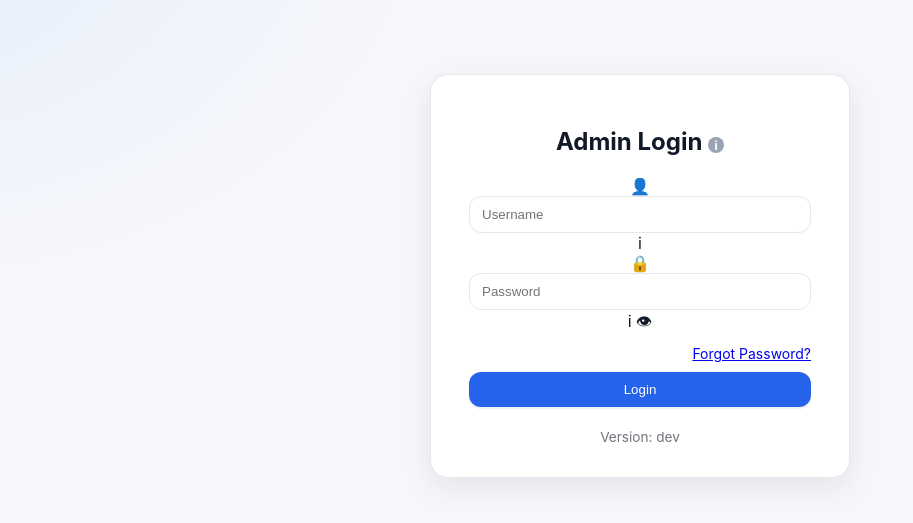
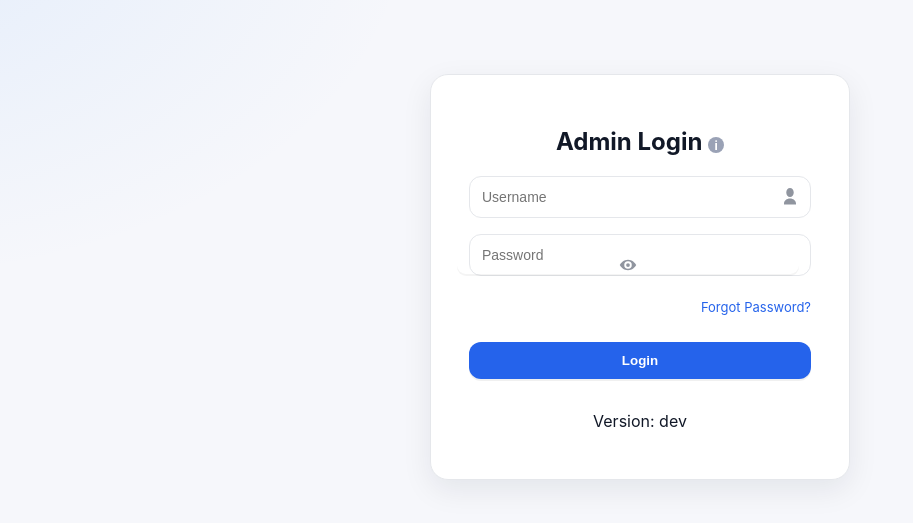
Before and after one commit to shohjahonomonboev/vanta_inventory, a Flask app: page /login in a window 1280 px wide. Shown: the top 523 px of the page, without its empty margins (0-913 px from the left). Run offline with Flask 3, Linux system fonts and the light colour scheme; some libraries are stand-ins or nearby versions.

Commit message:
Deploy: polished admin login UI + i18n + fixes v

```diff
--- a/static/style.css
+++ b/static/style.css
@@ -237,3 +237,25 @@
   .prefs-actions button:hover {
     background: #1d4ed8;
 }
+
+/* Pro input group with trailing icons */
+.login-form{display:flex;flex-direction:column;gap:16px;max-width:360px;margin:0 auto}
+.input-group{position:relative}
+.input-group input{
+  width:100%;padding:12px 44px 12px 12px;border:1px solid var(--border);
+  border-radius:12px;background:var(--card);color:var(--text);font-size:14px
+}
+.input-group input:focus{outline:2px solid rgba(96,165,250,.3);border-color:var(--primary)}
+/* generic trailing icon */
+.icon{
+  position:absolute;right:12px;top:50%;transform:translateY(-50%);opacity:.75;
+  display:inline-grid;place-items:center;color:var(--muted)
+}
+.icon:hover{opacity:1}
+/* icon that is a button (for eye toggle) */
+.icon-button{
+  background:transparent;border:none;padding:0;margin:0;cursor:pointer;line-height:0
+}
+.forgot{text-align:right;margin-top:4px}
+.forgot a{font-size:13px;color:var(--primary);text-decoration:none}
+.forgot a:hover{text-decoration:underline}
--- a/templates/login.html
+++ b/templates/login.html
@@ -16,45 +16,67 @@
       <div class="error-message">{{ error }}</div>
     {% endif %}
 
-    <form method="POST" style="margin-top:12px;">
-      <div class="input-wrapper">
-        <span class="icon-left">&#128100;</span>
-        <input type="text" name="username" placeholder="Username" required>
-        <span class="info-icon" title="Enter your administrator username.">i</span>
-      </div>
+    <form method="POST" class="login-form" novalidate>
+  <!-- Username -->
+  <div class="input-group">
+    <input type="text" name="username" id="username" placeholder="Username" required autocomplete="username" />
+    <!-- trailing icon -->
+    <span class="icon" aria-hidden="true">
+      <!-- user svg -->
+      <svg viewBox="0 0 24 24" width="18" height="18" fill="currentColor">
+        <path d="M12 12c2.761 0 5-2.686 5-6s-2.239-6-5-6-5 2.686-5 6 2.239 6 5 6zm0 2c-4.418 0-8 2.91-8 6.5V22h16v-1.5C20 16.91 16.418 14 12 14z"/>
+      </svg>
+    </span>
+  </div>
 
-      <div class="input-wrapper">
-        <span class="icon-left">&#128274;</span>
-        <input type="password" id="password" name="password" placeholder="Password" required>
-        <span class="info-icon" title="Only authorized administrators are allowed to log in.">i</span>
-        <span class="toggle-password" onclick="togglePassword()">&#128065;</span>
-      </div>
+  <!-- Password -->
+  <div class="input-group">
+    <input type="password" name="password" id="password" placeholder="Password" required autocomplete="current-password" />
+    <!-- eye toggle button at the very end -->
+    <button type="button"
+            class="icon icon-button"
+            id="pwdToggle"
+            aria-label="Show password"
+            aria-pressed="false"
+            title="Show password">
+      <!-- eye (shown by default) -->
+      <svg class="eye-on" viewBox="0 0 24 24" width="18" height="18" fill="currentColor">
+        <path d="M12 5c-5.5 0-9.5 4.1-11 7 1.5 2.9 5.5 7 11 7s9.5-4.1 11-7c-1.5-2.9-5.5-7-11-7zm0 12a5 5 0 110-10 5 5 0 010 10zm0-2.5a2.5 2.5 0 100-5 2.5 2.5 0 000 5z"/>
+      </svg>
+      <!-- eye-off (hidden initially) -->
+      <svg class="eye-off" viewBox="0 0 24 24" width="18" height="18" fill="currentColor" style="display:none">
+        <path d="M2.3 1.7l20 20-1.6 1.6-3-3A13.8 13.8 0 0112 19c-5.5 0-9.5-4.1-11-7 1-1.9 2.7-4 5-5.5L.7 3.3 2.3 1.7zM8.6 8.7L10 10a2.5 2.5 0 003.5 3.5l1.3 1.3A5 5 0 018.6 8.7zm13.4 3.3c-.7 1.4-1.8 2.8-3.2 4l-2.3-2.3a5 5 0 00-6.2-6.2l-2-2A13.6 13.6 0 0112 5c5.5 0 9.5 4.1 11 7z"/>
+      </svg>
+    </button>
+  </div>
 
-      <div class="forgot-password">
-        <a href="#">Forgot Password?</a>
-      </div>
-      <button type="submit">Login</button>
-    </form>
+  <div class="forgot">
+    <a href="#">Forgot Password?</a>
+  </div>
 
-    <div style="opacity:.6;font-size:.85rem;margin-top:12px;text-align:center;">
-      Version: {{ APP_VERSION }}
-    </div>
+  <button type="submit" class="btn">Login</button>
+  <p class="version">Version: {{ APP_VERSION }}</p>
+</form>
   </div>
 
   <script>
-    function togglePassword() {
-      const pwdField = document.getElementById("password");
-      const toggle = document.querySelector(".toggle-password");
-      if (pwdField.type === "password") {
-        pwdField.type = "text";
-        toggle.textContent = "😮";
-        toggle.classList.add("active");
-      } else {
-        pwdField.type = "password";
-        toggle.textContent = "👁️";
-        toggle.classList.remove("active");
-      }
-    }
-  </script>
-</body>
-</html>
+  (function(){
+    const pwd = document.getElementById('password');
+    const btn = document.getElementById('pwdToggle');
+    if(!pwd || !btn) return;
+
+    const eyeOn  = btn.querySelector('.eye-on');
+    const eyeOff = btn.querySelector('.eye-off');
+
+    btn.addEventListener('click', () => {
+      const show = pwd.type === 'password';
+      pwd.type = show ? 'text' : 'password';
+      btn.setAttribute('aria-pressed', String(show));
+      btn.setAttribute('aria-label', show ? 'Hide password' : 'Show password');
+      btn.title = show ? 'Hide password' : 'Show password';
+      eyeOn.style.display  = show ? 'none' : '';
+      eyeOff.style.display = show ? '' : 'none';
+      try { pwd.focus(); } catch(_) {}
+    });
+  })();
+</script>
```
Also changed, not shown: i18n.py (+99 -51 lines), local.db, 1 other file.
